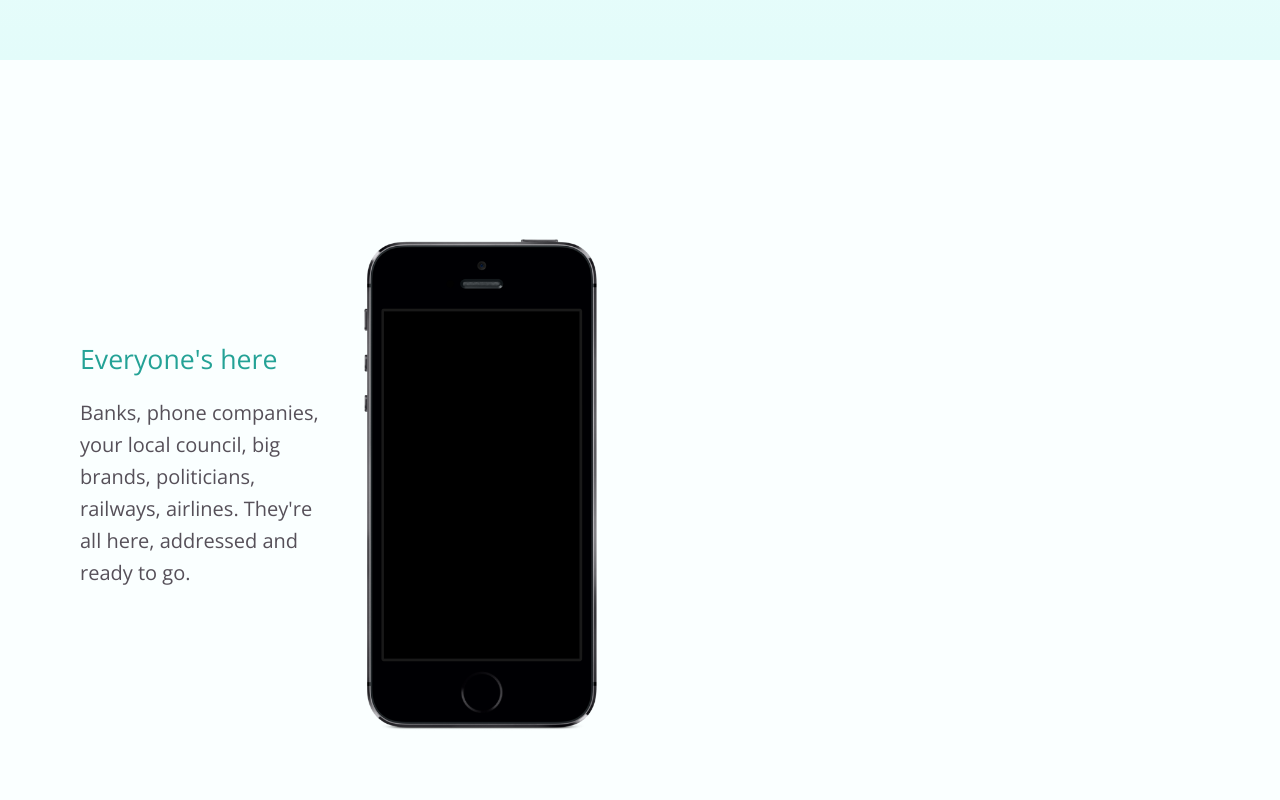
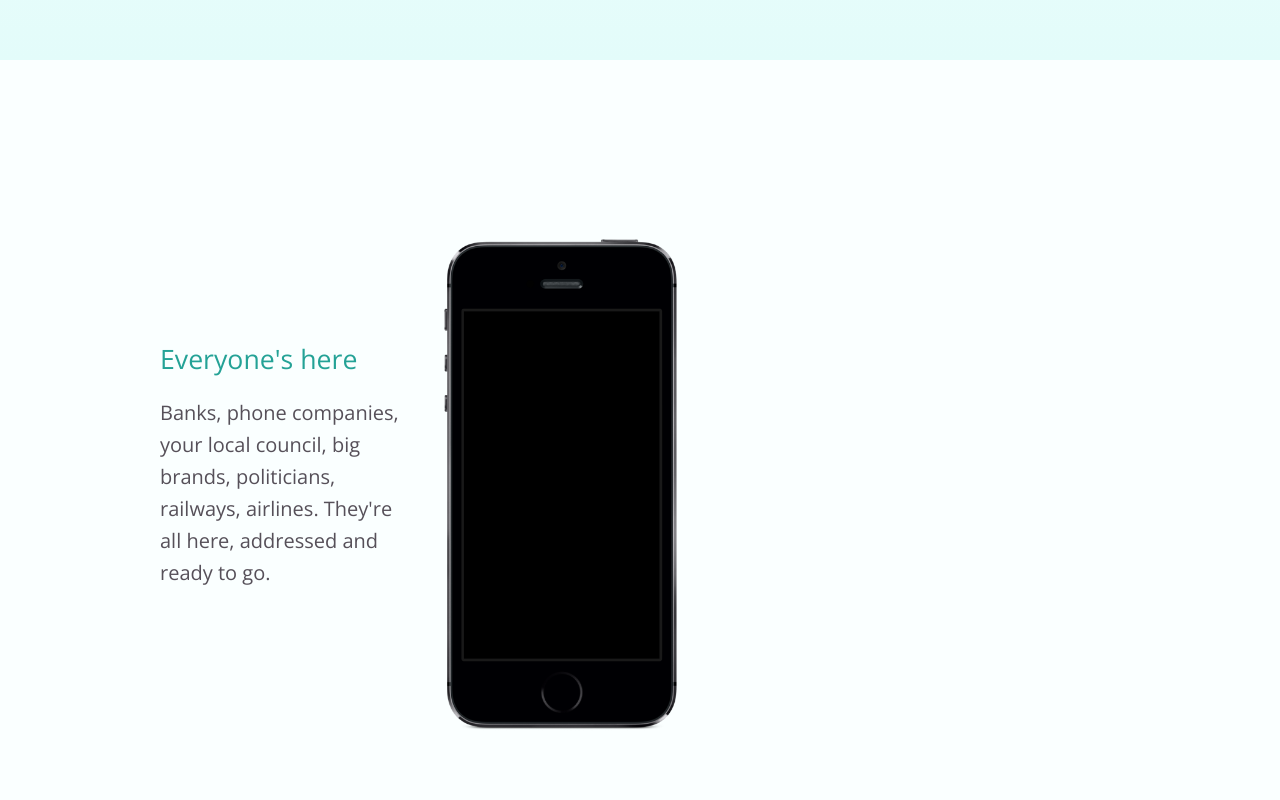
Before and after one commit to KenZhouGreat/website, a plain HTML site: page Dev/index.html in a window 1280 px wide. Shown: the part 740-1540 px from the top of the page. Drawn offline with nearby package versions, Linux system fonts and the light colour scheme.

Commit message:
minor change in margin

```diff
--- a/Dev/static/css/postavox.css
+++ b/Dev/static/css/postavox.css
@@ -244,7 +244,7 @@ table {
 
 .panel {
 	width: 1000px;
-	margin: 60px;
+	margin: 60px auto;
 	padding: 60px 0 80px 0;
 	height: 600px;
 	position: relative;
```
